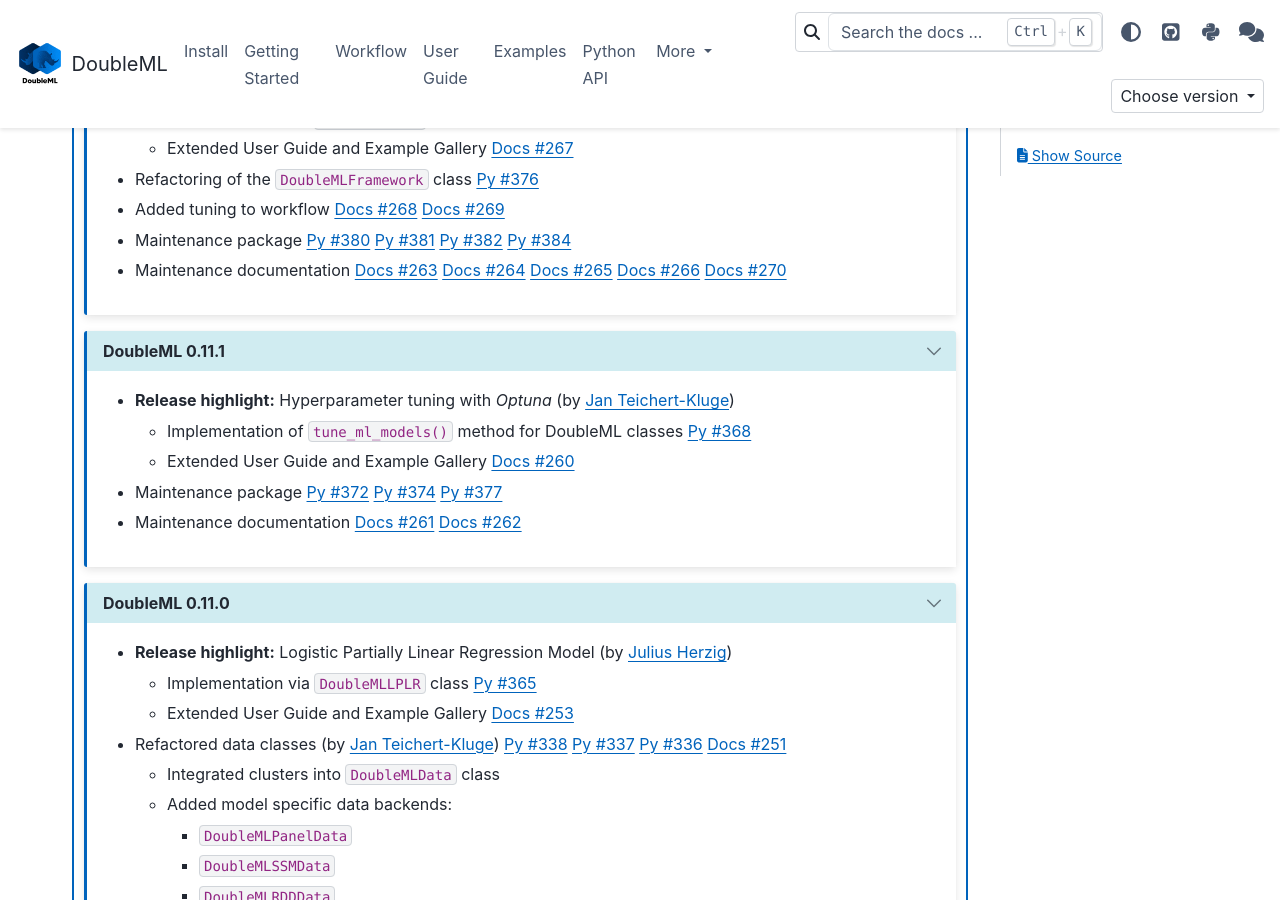
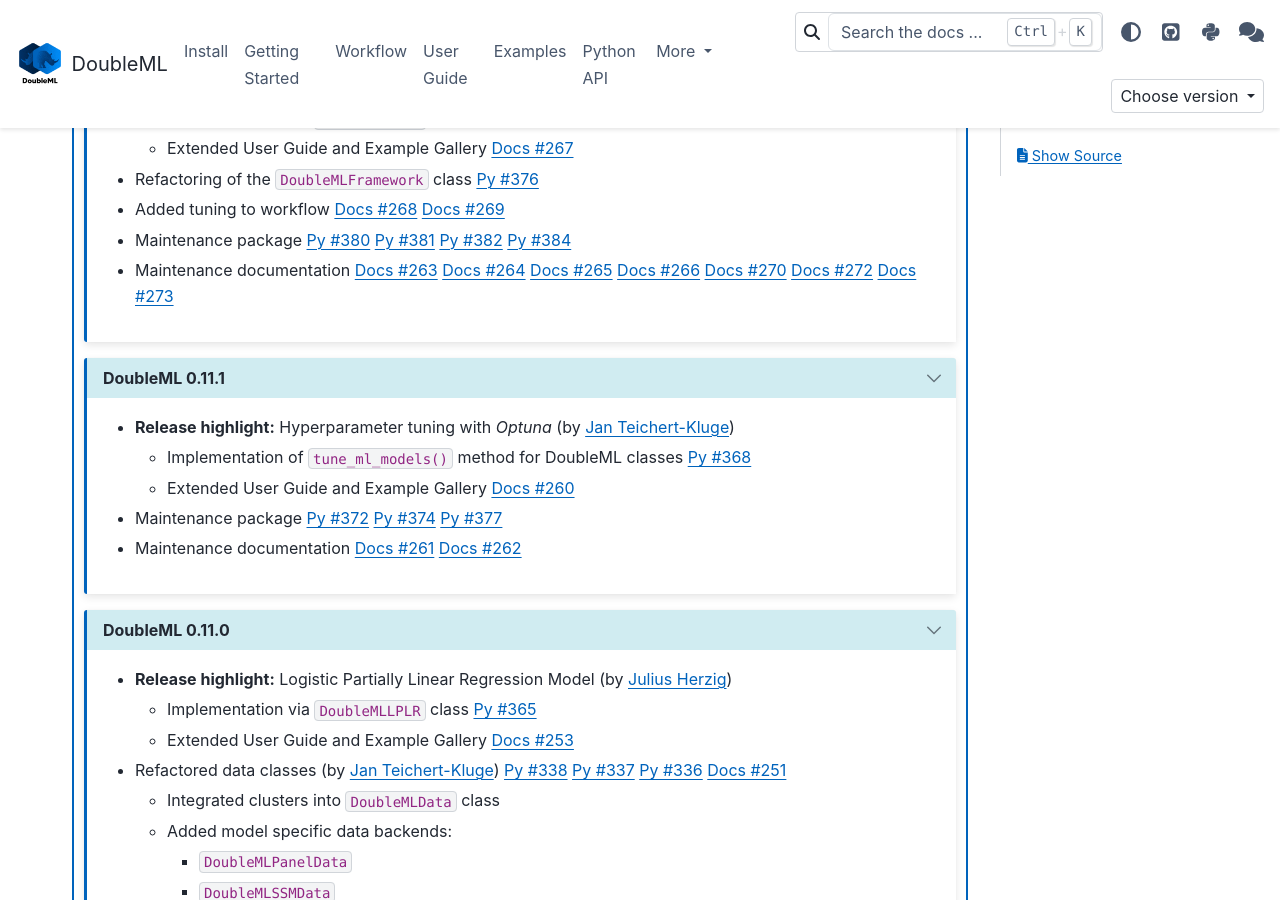
Before and after one commit to DoubleML/doubleml-docs, a Sphinx documentation site: the page built from doc/release/release.rst, in a window 1280 px wide and 900 px high, scrolled down 350 px. Built offline with Sphinx 7.4.7 and the PyData theme 0.15.4, drawn with Linux system fonts in a browser that asks for light colours; the version number could not be read and is left out.

Commit message:
add pr for release note updates

```diff
--- a/doc/release/release.rst
+++ b/doc/release/release.rst
@@ -37,6 +37,8 @@ Release Notes
         `Docs #265 <https://github.com/DoubleML/doubleml-docs/pull/265>`_
         `Docs #266 <https://github.com/DoubleML/doubleml-docs/pull/266>`_
         `Docs #270 <https://github.com/DoubleML/doubleml-docs/pull/270>`_
+        `Docs #272 <https://github.com/DoubleML/doubleml-docs/pull/272>`_
+        `Docs #273 <https://github.com/DoubleML/doubleml-docs/pull/273>`_
 
     .. dropdown:: DoubleML 0.11.1
       :class-title: sd-bg-primary sd-font-weight-bold
```
